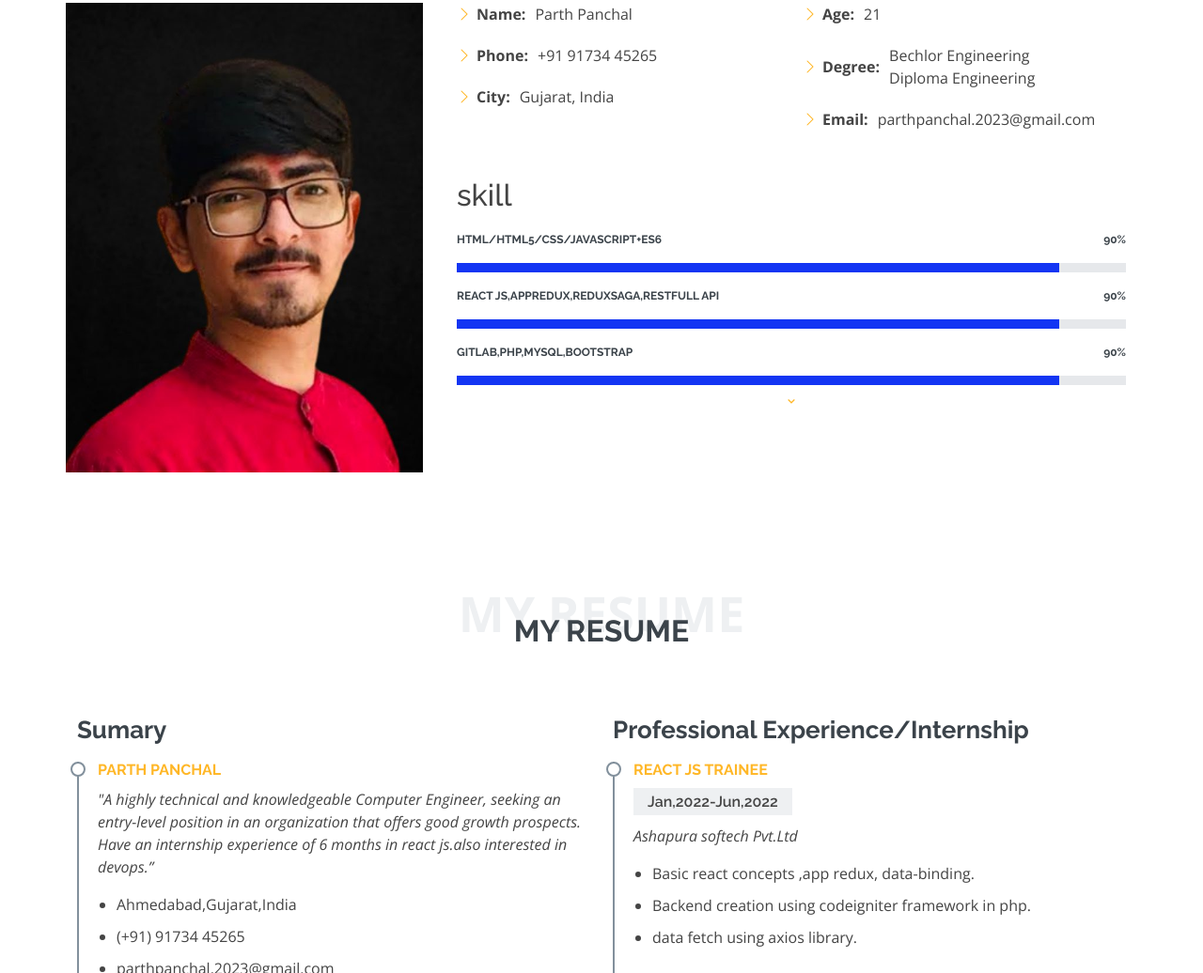
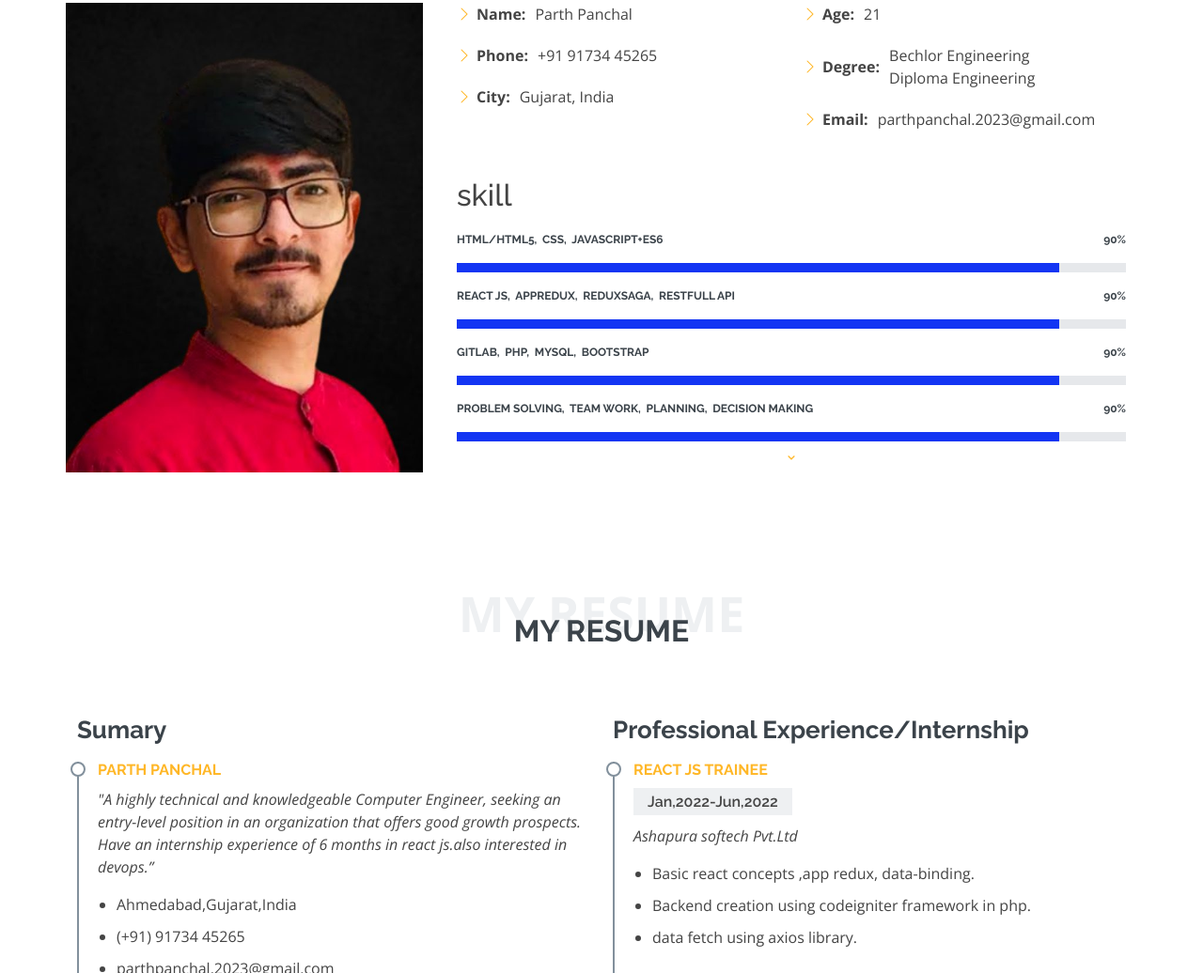
Before and after one commit to Parthpanchal23/portfollio.github.io, a plain HTML site: page index.html in a window 1280 px wide. Shown: the part 975-2011 px from the top of the page at 94% size. Drawn offline with nearby package versions, Linux system fonts and the light colour scheme.

```diff
--- a/index.html
+++ b/index.html
@@ -102,26 +102,32 @@
 
               <h2>skill</h2>
               <div class="progress">
-                <span class="skill">HTML/HTML5/Css/Javascript+Es6 <i class="val">90%</i></span>
+                <span class="skill">HTML/HTML5,&nbsp Css,&nbsp Javascript+Es6 <i class="val">90%</i></span>
                 <div class="progress-bar-wrap">
                   <div class="progress-bar" role="progressbar" aria-valuenow="90" aria-valuemin="0" aria-valuemax="100"></div>
                 </div>
               </div>
 
               <div class="progress ">
-                <span class="skill">React js,Appredux,ReduxSaga,RestFull APi<i class="val">90%</i></span>
+                <span class="skill">React js,&nbsp Appredux,&nbsp ReduxSaga,&nbsp RestFull APi<i class="val">90%</i></span>
                 <div class="progress-bar-wrap">
                   <div class="progress-bar" role="progressbar" aria-valuenow="90" aria-valuemin="0" aria-valuemax="100"></div>
                 </div>
               </div>
 
               <div class="progress ">
-                <span class="skill">Gitlab,PHP,Mysql,Bootstrap<i class="val">90%</i></span>
+                <span class="skill">Gitlab,&nbsp PHP,&nbsp Mysql,&nbsp Bootstrap<i class="val">90%</i></span>
                 <div class="progress-bar-wrap">
                   <div class="progress-bar" role="progressbar" aria-valuenow="90" aria-valuemin="0" aria-valuemax="100"></div>
                 </div>
               </div>
 
+              <div class="progress ">
+                <span class="skill">Problem Solving,&nbsp Team work,&nbsp Planning,&nbsp Decision Making<i class="val">90%</i></span>
+                <div class="progress-bar-wrap">
+                  <div class="progress-bar" role="progressbar" aria-valuenow="90" aria-valuemin="0" aria-valuemax="100"></div>
+                </div>
+              </div>
 
               <center><a href="#resume" class="btn-scroll scrollto" title="Scroll Down"><i class="bx bx-chevron-down"></i></a></center>
             </div>
```
